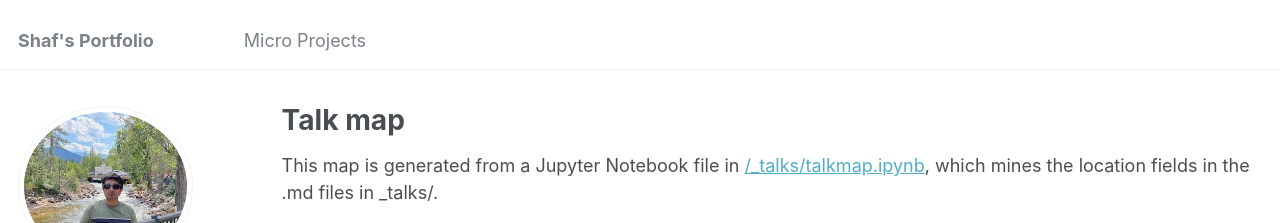
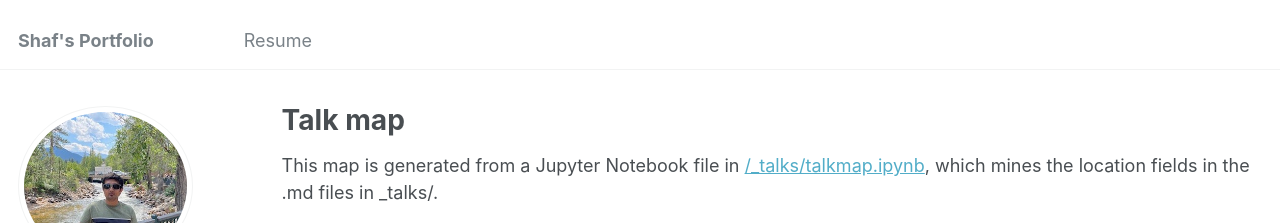
Before and after one commit to shafmalik/shaf.malik.github.io, a Jekyll site: the page built from _pages/talkmap.html, in a window 1280 px wide. Shown: the top 223 px of the page. Built offline with Jekyll 4.4.1, drawn with Linux system fonts in a browser that asks for light colours; nearby versions of some CDN libraries.

Commit message:
Update navigation.yml

```diff
--- a/_data/navigation.yml
+++ b/_data/navigation.yml
@@ -3,8 +3,3 @@ main:
 
   - title: "Resume"
     url: "files/Main Resume.pdf"
-
-# main links links
-main:
-
-  - title: "Micro Projects"
```
